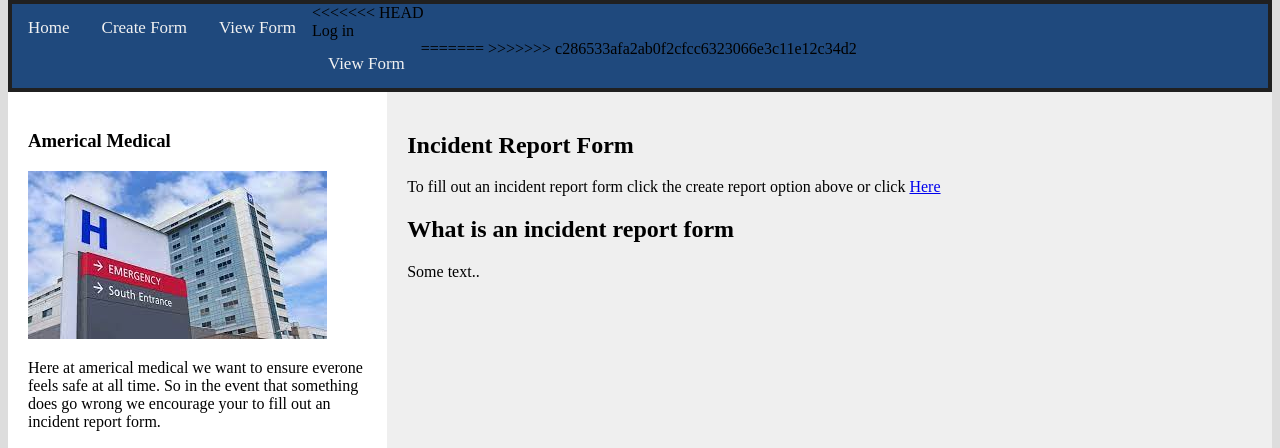
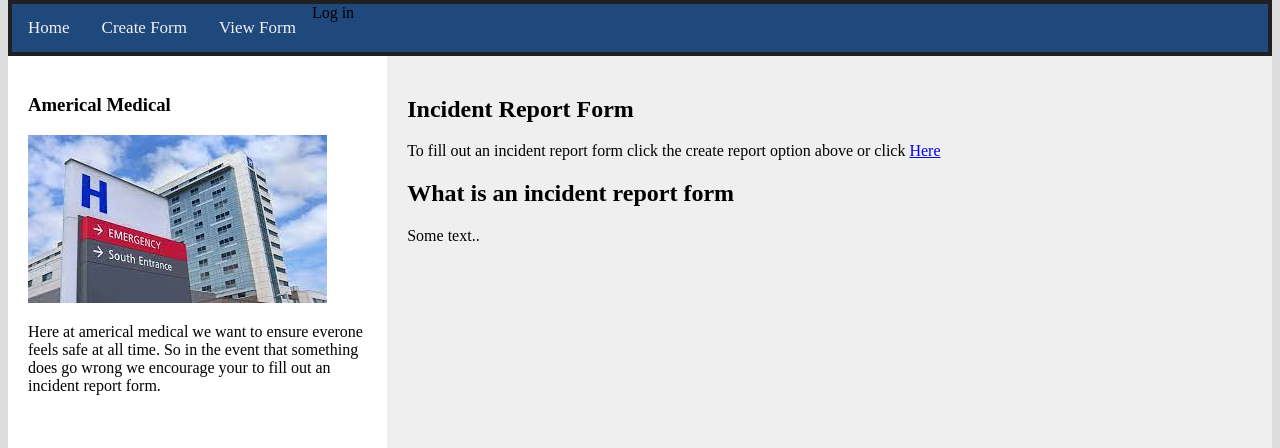
Before and after one commit to SamEmmett/SoftwareEnineeringGroupProject, a Flask app: page /homepage in a window 1280 px wide. Shown: the part 223-671 px from the top of the page. Run offline with Flask 2, Linux system fonts and the light colour scheme; some libraries are stand-ins or nearby versions.

Commit message:
add username ref

```diff
--- a/templates/Homepage.html
+++ b/templates/Homepage.html
@@ -12,15 +12,13 @@
         </center>
     <!-- NAVBAR -->
     <div class="topnav" id="myTopnav">
-        <a href="#home" class="active">Home</a>
+        <a href="Homepage.html" class="active">Home</a>
         <a href="index.html">Create Form</a>
-<<<<<<< HEAD
+
         <a href="#View">View Form</a>
         <div>{{username}}</div>
 
-=======
-        <a href="view.html">View Form</a>
->>>>>>> c286533afa2ab0f2cfcc6323066e3c11e12c34d2
+
       </div>
       <div class="row">
         <div class="side">
```
